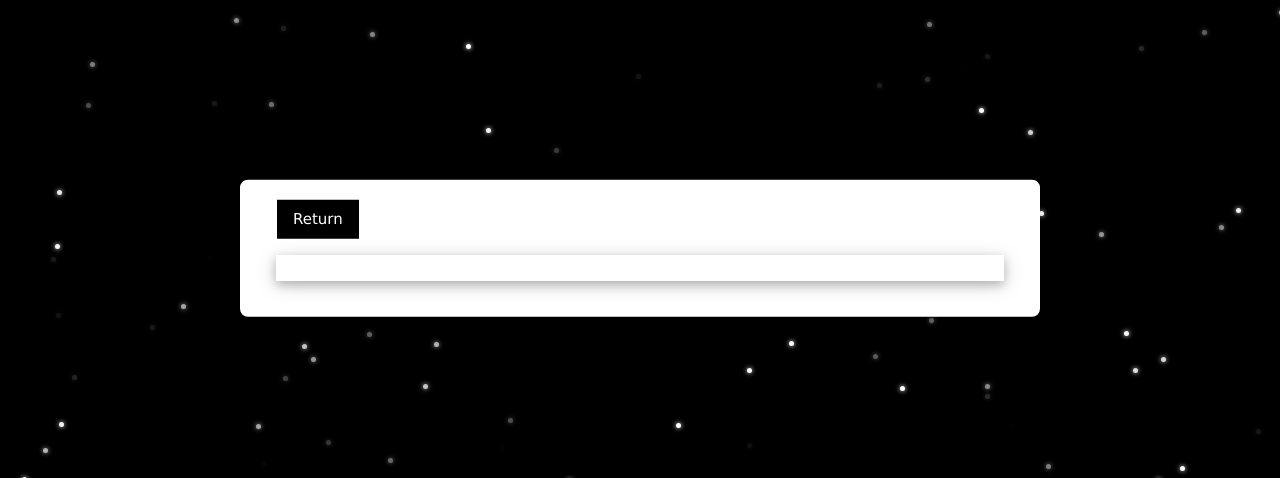
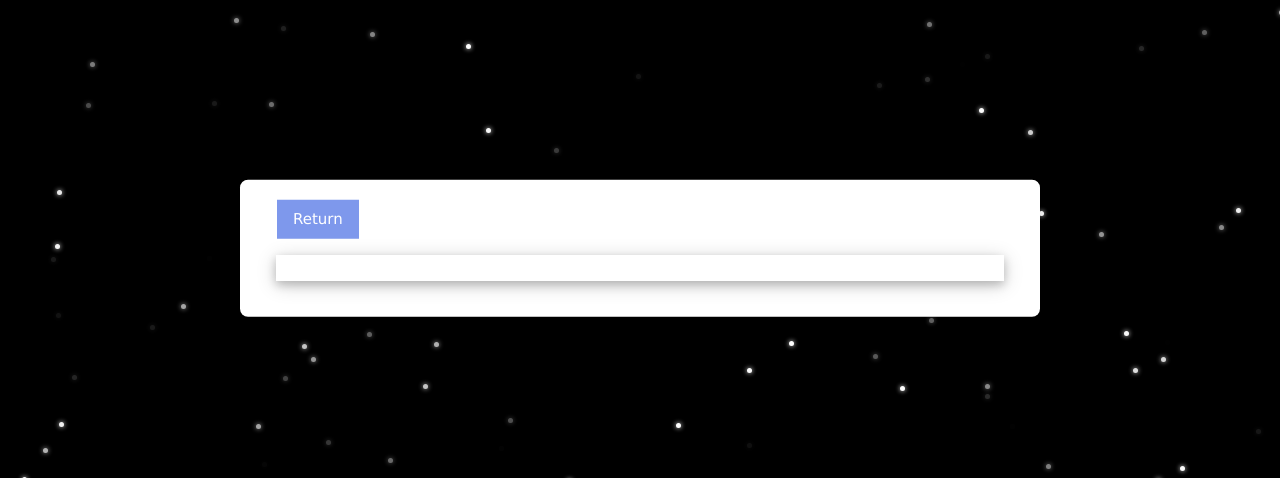
Before and after one commit to Kvieta1990/simple_plotter, a Flask app: template templates/plot.html in a window 1280 px wide. Shown: the part 152-630 px from the top of the page. Run offline with Flask 3, Linux system fonts and the light colour scheme; the template is opened without the code that fills it, so the values that code supplies are empty.

Commit message:
change return color

```diff
--- a/templates/plot.html
+++ b/templates/plot.html
@@ -75,7 +75,7 @@
     </div>
 
     <div class="centered-content w3-display-middle" style="width: 50%;">
-				<a href="/" class="w3-button w3-black" style="margin-left:17px">Return</a>
+				<a href="/" class="w3-button" style="margin-left:17px;background:#7e98ec;color:white">Return</a>
         <div class="w3-card-4 w3-margin">
             <div class="w3-container w3-padding">
                 <h1 class="w3-center">{{ fn }}</h1>
```
